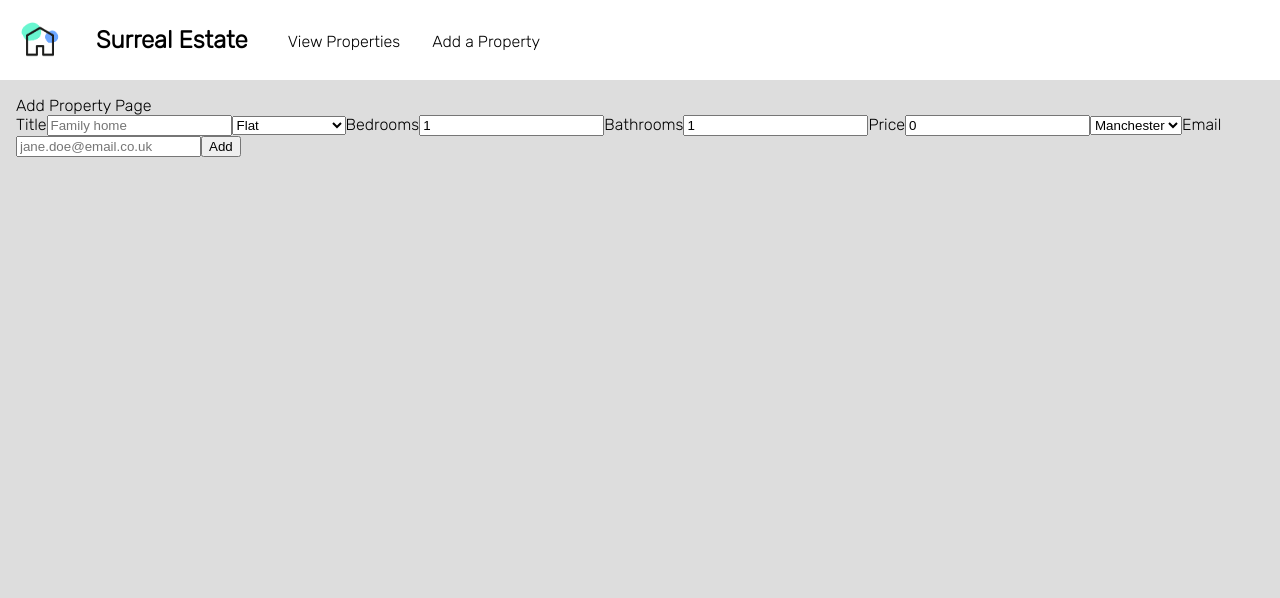
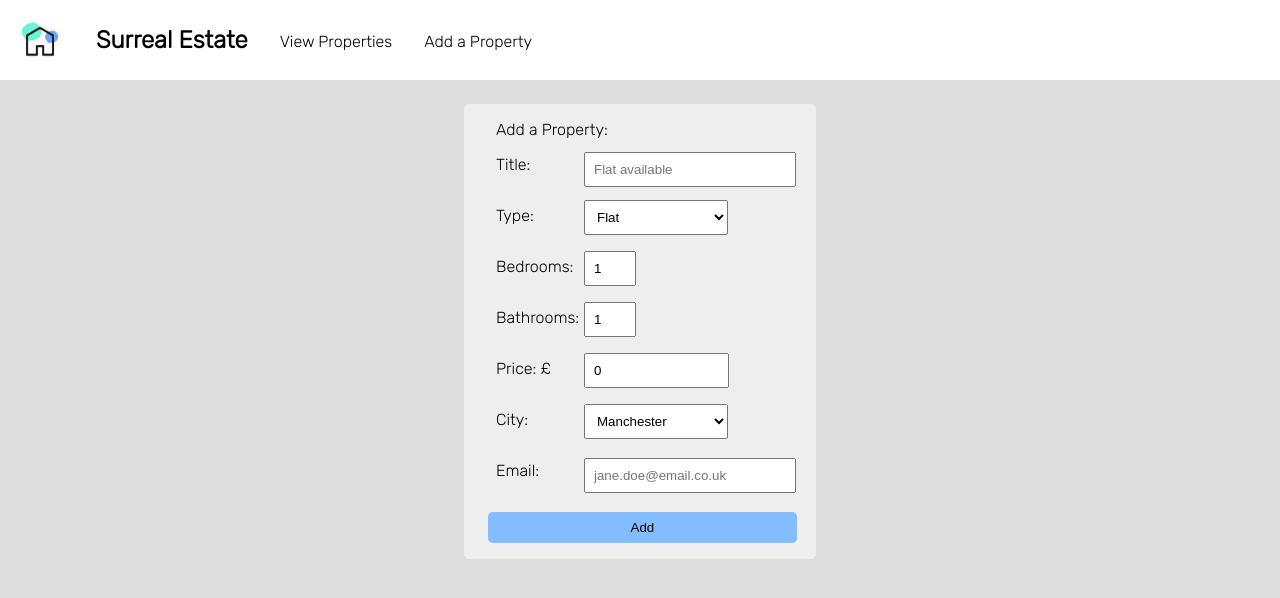
Before and after one commit to cprieststephens/surreal-estate, a React (Create React App) app: page /add-property in a window 1280 px wide. Shown: the top 598 px of the page. Built offline with nearby package versions, Linux system fonts and the light colour scheme.

Commit message:
Add CSS styling to Add Property component

```diff
--- a/src/components/AddProperty.js
+++ b/src/components/AddProperty.js
@@ -26,20 +26,24 @@ const AddProperty = () => {
 
   return (
     <div className="add-property">
-      Add Property Page
-      <form onSubmit={handleAddProperty}>
+      <span id="form-title">Add a Property:</span>
+      <form onSubmit={handleAddProperty} className="add-property__form">
+        <div className="add-property__form-item">
           <label htmlFor="title">
-          Title
+            <span>Title: </span>
             <input
               type="text"
-            placeholder="Family home"
+              placeholder="Flat available"
               id="title"
               name="title"
               value={fields.title}
               onChange={handleFieldChange}
             />
           </label>
+        </div>
+        <div className="add-property__form-item">
           <label htmlFor="type">
+            <span>Type: </span>
             <select
               id="type"
               name="type"
@@ -55,8 +59,10 @@ const AddProperty = () => {
               <option value="Bungalow">Bungalow</option>
             </select>
           </label>
+        </div>
+        <div className="add-property__form-item">
           <label htmlFor="bedrooms">
-          Bedrooms
+            <span className="test">Bedrooms: </span>
             <input
               type="number"
               id="bedrooms"
@@ -65,8 +71,10 @@ const AddProperty = () => {
               onChange={handleFieldChange}
             />
           </label>
+        </div>
+        <div className="add-property__form-item">
           <label htmlFor="bathrooms">
-          Bathrooms
+            <span>Bathrooms: </span>
             <input
               type="number"
               id="bathrooms"
@@ -75,8 +83,10 @@ const AddProperty = () => {
               onChange={handleFieldChange}
             />
           </label>
+        </div>
+        <div className="add-property__form-item">
           <label htmlFor="price">
-          Price
+            <span>Price: £ </span>
             <input
               type="number"
               id="price"
@@ -85,7 +95,10 @@ const AddProperty = () => {
               onChange={handleFieldChange}
             />
           </label>
+        </div>
+        <div className="add-property__form-item">
           <label htmlFor="city">
+            <span>City: </span>
             <select
               id="city"
               name="city"
@@ -98,8 +111,10 @@ const AddProperty = () => {
               <option value="Liverpool">Liverpool</option>
             </select>
           </label>
+        </div>
+        <div className="add-property__form-item">
           <label htmlFor="email">
-          Email
+            <span>Email: </span>
             <input
               type="email"
               placeholder="jane.doe@email.co.uk"
@@ -109,7 +124,10 @@ const AddProperty = () => {
               onChange={handleFieldChange}
             />
           </label>
-        <button type="submit">Add</button>
+        </div>
+        <button type="submit" className="add-property__button">
+          Add
+        </button>
       </form>
     </div>
   );
--- a/src/styles/add-property.css
+++ b/src/styles/add-property.css
@@ -1,3 +1,58 @@
 .add-property {
-  padding: 1em;
+  padding: 1rem;
+  width: 20rem;
+  margin: 1.5rem auto;
+  background-color: #eee;
+  border-radius: 0.3rem;
 }
+
+#form-title {
+  margin-left: 1rem;
+}
+
+.add-property__form-item {
+  padding: 1rem;
+  position: relative;
+}
+
+#bathrooms, #bedrooms {
+  padding: 0.5rem;
+  width: 2rem;
+  position: absolute;
+  left: 6.5rem;
+  bottom: 0.4rem;
+}
+
+#price {
+  padding: 0.5rem;
+  width: 7.8rem;
+  position: absolute;
+  left: 6.5rem;
+  bottom: 0.4rem;
+}
+
+#city, #type {
+  padding: 0.5rem;
+  width: 9rem;
+  position: absolute;
+  left: 6.5rem;
+  bottom: 0.4rem;
+}
+
+#email, #title {
+  padding: 0.5rem;
+  width: 12rem;
+  position: absolute;
+  left: 6.5rem;
+  bottom: 0.2rem;
+}
+
+.add-property__button {
+  width: 19.3rem;
+  padding: 0.5rem;
+  border: none;
+  margin-top: 1rem;
+  margin-left: 0.5rem;
+  border-radius: 0.3rem;
+  background-color: #83bcff;
+}
--- a/src/styles/navbar.css
+++ b/src/styles/navbar.css
@@ -5,15 +5,15 @@
 }
 
 .navbar-logo {
-  width: 3em;
-  height: 3em;
-  padding: 1em;
-  margin-right: 1em;
+  width: 3rem;
+  height: 3rem;
+  padding: 1rem;
+  margin-right: 1rem;
   align-self: center;
 }
 
 .navbar-title {
-  margin-right: 1em;
+  margin-right: 1rem;
   align-self: center;
 }
 
@@ -25,8 +25,8 @@
 }
 
 .navbar-links-item {
-  margin-top: 0.2em;
-  padding: 0 1em;
+  margin-top: 0.2rem;
+  padding: 0 1rem;
   list-style-type: none;
   text-decoration: none;
   align-self: center;
```
Lines whose indentation alone changed are shown as unchanged.
